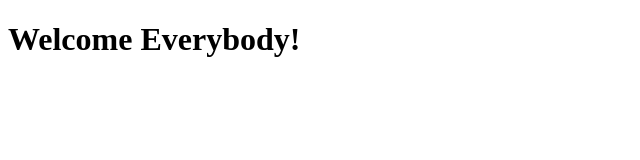
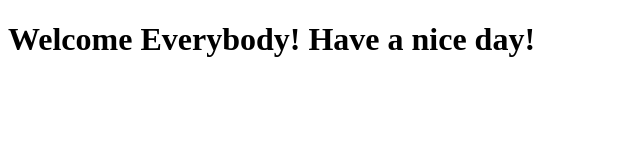
Before and after one commit to gitEmme/coursera-test, a plain HTML site: page site/index.html in a window 1280 px wide. Shown: the whole page, without its empty margins (0-640 px from the left). Drawn offline with Linux system fonts and the light colour scheme.

Commit message:
small addition to our index page.

```diff
--- a/site/index.html
+++ b/site/index.html
@@ -4,6 +4,6 @@
 	<title>Welcome Web!</title>
 </head>
 <body>
-	<h1>Welcome Everybody!</h1>
+	<h1>Welcome Everybody! Have a nice day!</h1>
 </body>
 </html>
```
